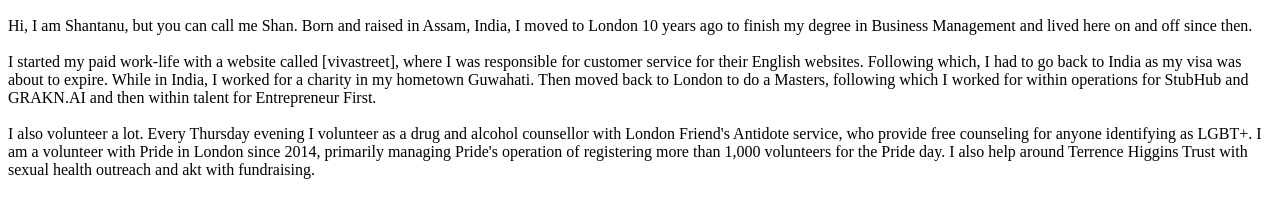
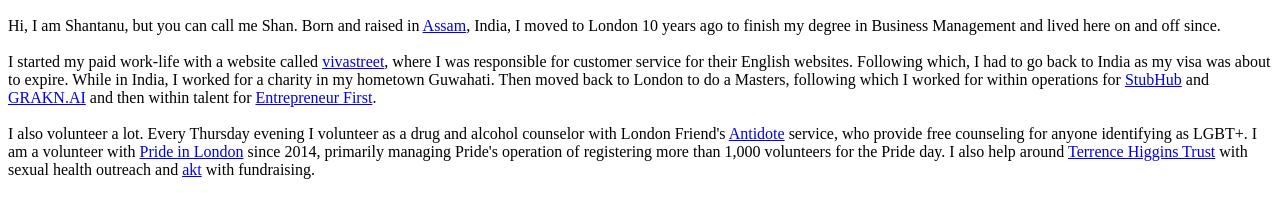
Before and after one commit to shanbaruva/shan, a plain HTML site: page index.html in a window 1280 px wide. Shown: the part 110-328 px from the top of the page. Drawn offline with Linux system fonts and the light colour scheme.

Commit message:
Add files via upload

```diff
--- a/index.html
+++ b/index.html
@@ -15,14 +15,15 @@
   <picture>
 
   </picture>
-  <p class="me">Hi, I am Shantanu, but you can call me Shan. Born and raised in Assam, India, I moved to London 10 years ago to finish my degree in Business Management and lived here on and off since then.
+  <p class="me">Hi, I am Shantanu, but you can call me Shan. Born and raised in <a href="https://en.wikipedia.org/wiki/Assam" target="_blank">Assam</a>, India, I moved to London 10 years ago to finish my degree in Business Management and lived here on and off since.
     <br>
     <br>
-    I started my paid work-life with a website called [vivastreet], where I was responsible for customer service for their English websites. Following which, I had to go back to India as my visa was about to expire. While in India, I worked for a charity in my hometown Guwahati. Then moved back to London to do a Masters, following which I worked for within operations for StubHub and GRAKN.AI and then within talent for Entrepreneur First.
+    I started my paid work-life with a website called <a href="https://www.vivastreet.co.uk" target="_blank">vivastreet</a>, where I was responsible for customer service for their English websites. Following which, I had to go back to India as my visa was about to expire. While in India, I worked for a charity in my hometown Guwahati. Then moved back to London to do a Masters, following which I worked for within operations for <a href="https://www.stubhub.co.uk" target="_blank">StubHub</a> and <a href="https://grakn.ai" target="_blank">GRAKN.AI</a> and then within talent for <a href="https://www.joinef.com" target="_blank">Entrepreneur First</a>.
     <br>
     <br>
-    I also volunteer a lot. Every Thursday evening I volunteer as a drug and alcohol counsellor with London Friend's Antidote service, who provide free counseling for anyone identifying as LGBT+. I am a volunteer with Pride in London since 2014, primarily managing Pride's operation of registering more than 1,000 volunteers for the Pride day. I also help around Terrence Higgins Trust with sexual health outreach and akt with fundraising.
+    I also volunteer a lot. Every Thursday evening I volunteer as a drug and alcohol counselor with London Friend's <a href="http://londonfriend.org.uk/get-support/drugsandalcohol/" target="_blank">Antidote</a> service, who provide free counseling for anyone identifying as LGBT+. I am a volunteer with <a href="https://prideinlondon.org" target="_blank">Pride in London</a> since 2014, primarily managing Pride's operation of registering more than 1,000 volunteers for the Pride day. I also help around <a href="https://www.tht.org.uk" target="_blank">Terrence Higgins Trust</a> with sexual health outreach and <a href="https://www.akt.org.uk" target="_blank">akt</a> with fundraising.
   </p>
+
 
 </body>
 </html>
```
